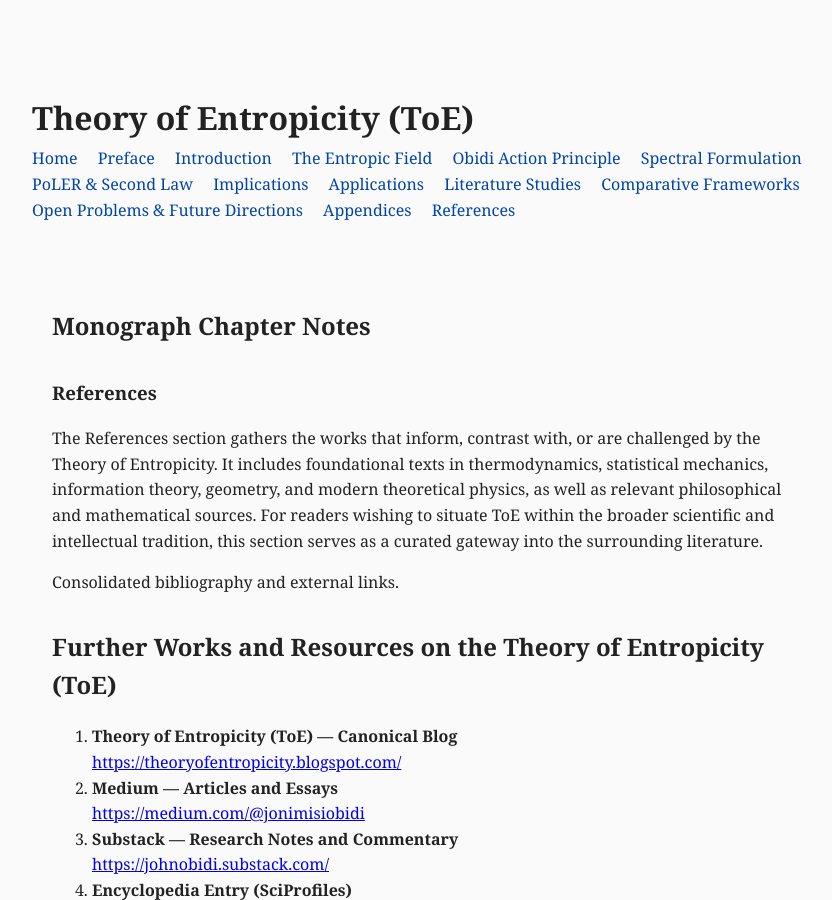
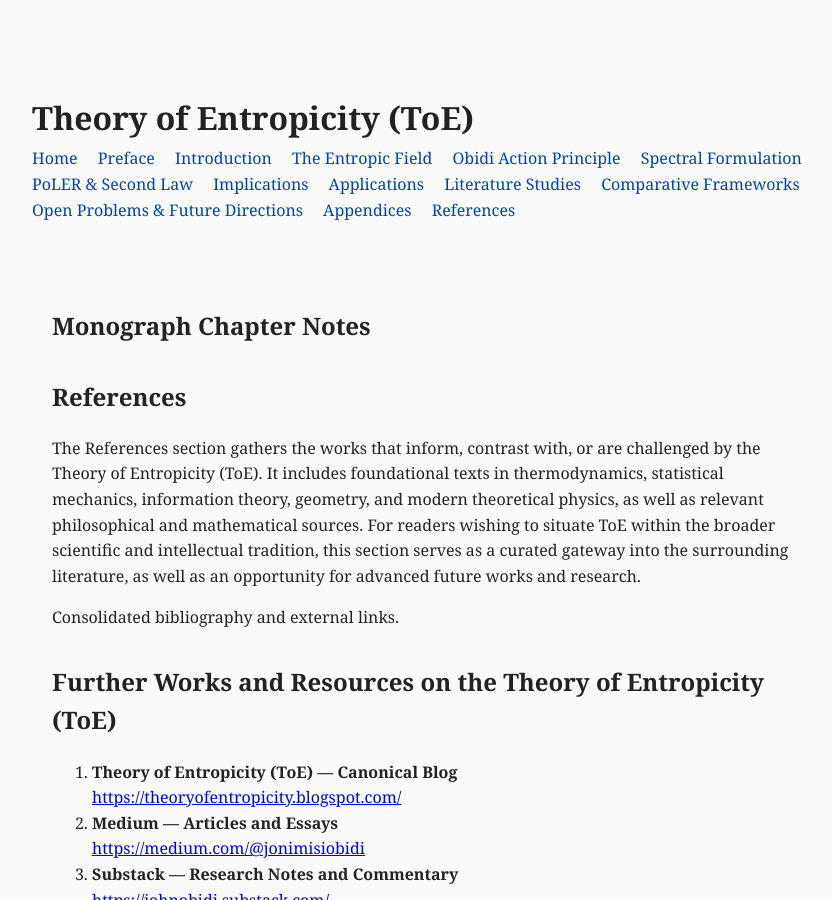
Before and after one commit to Entropicity/Theory-of-Entropicity-ToE, a Jekyll site: the page built from references.html, in a window 1280 px wide and 900 px high. Shown: the whole window, without its empty margins (218-1050 px from the left). Built offline with Jekyll 4.4.1, drawn with Linux system fonts in a browser that asks for light colours.

Commit message:
Update references.html

```diff
--- a/references.html
+++ b/references.html
@@ -52,7 +52,7 @@ title: "References: References on the Theory of Entropicity (ToE)"
 
 <main>
 <h2>Monograph Chapter Notes</h2>
-<h3>References</h3> <p> The References section gathers the works that inform, contrast with, or are challenged by the Theory of Entropicity. It includes foundational texts in thermodynamics, statistical mechanics, information theory, geometry, and modern theoretical physics, as well as relevant philosophical and mathematical sources. For readers wishing to situate ToE within the broader scientific and intellectual tradition, this section serves as a curated gateway into the surrounding literature. </p>
+<h2>References</h2> <p> The References section gathers the works that inform, contrast with, or are challenged by the Theory of Entropicity (ToE). It includes foundational texts in thermodynamics, statistical mechanics, information theory, geometry, and modern theoretical physics, as well as relevant philosophical and mathematical sources. For readers wishing to situate ToE within the broader scientific and intellectual tradition, this section serves as a curated gateway into the surrounding literature, as well as an opportunity for advanced future works and research. </p>
 Consolidated bibliography and external links.
 
 <h2>Further Works and Resources on the Theory of Entropicity (ToE)</h2>
```
